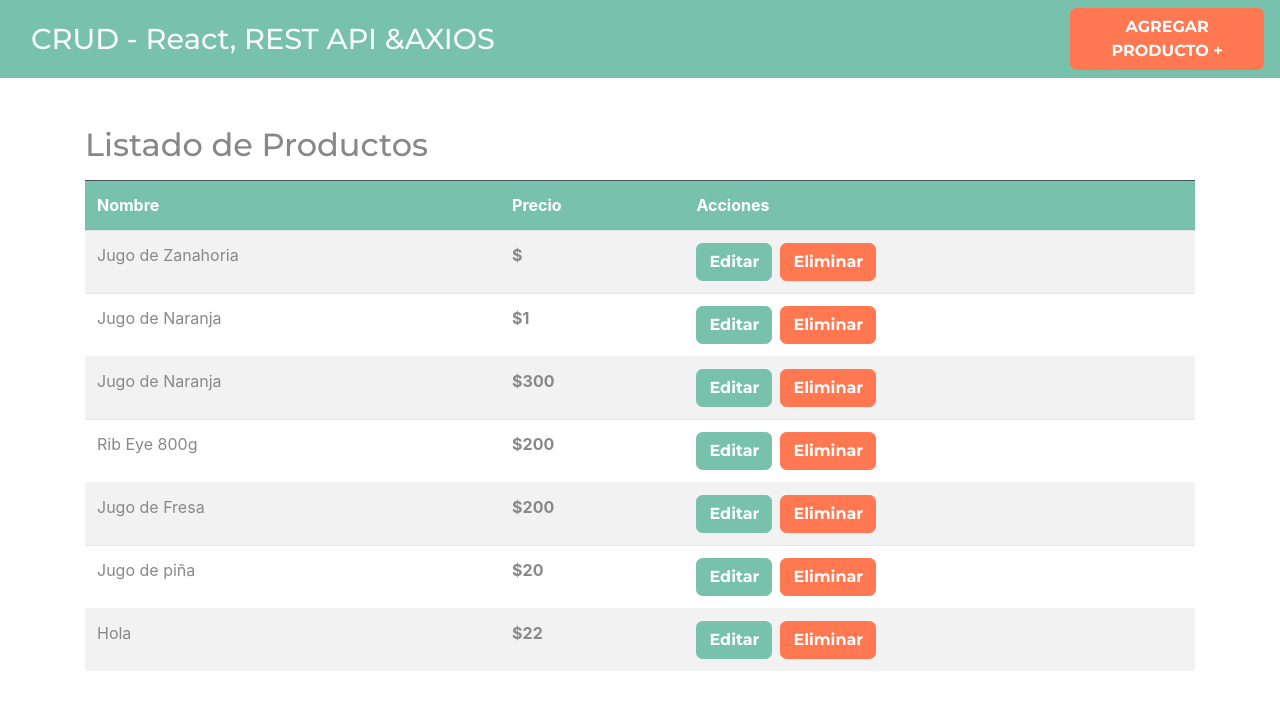
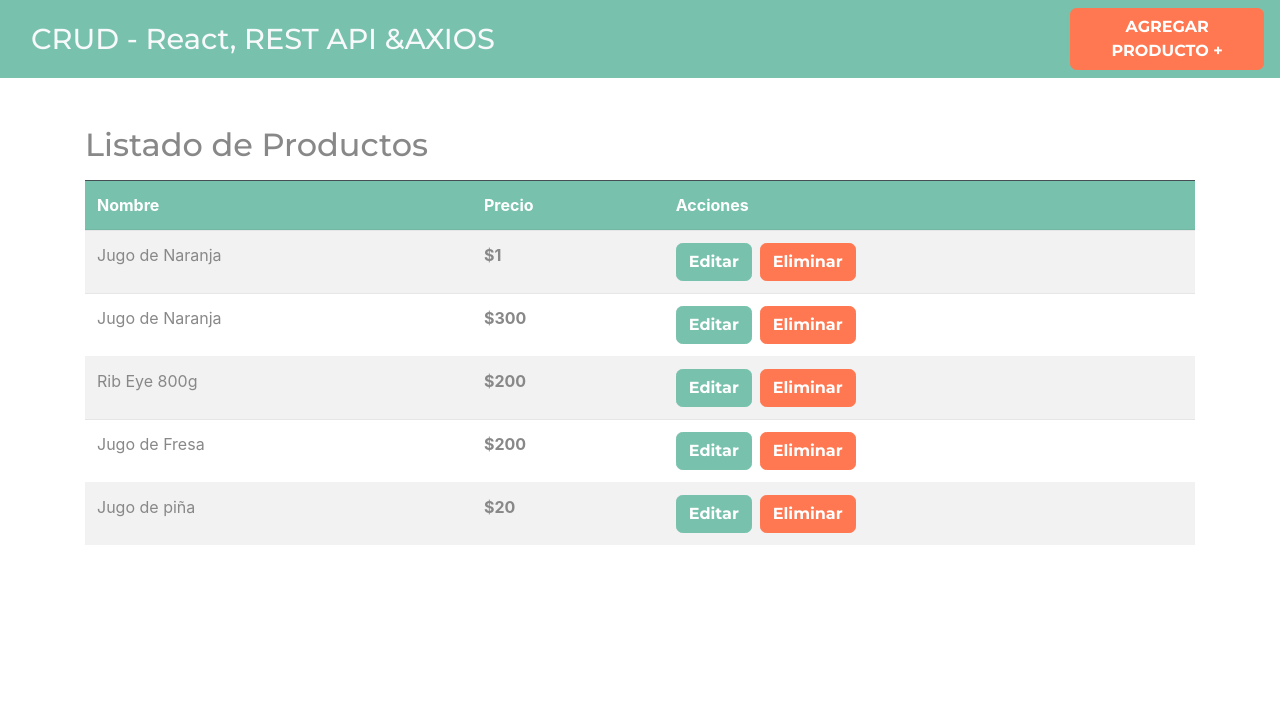
Before and after one commit to NestorSanchezS/ShopProducts-Redux-CRUD, a React (Vite) app: page / in a window 1280 px wide. Shown: the top 710 px of the page. Built offline with nearby package versions, Linux system fonts and the light colour scheme; data requests are answered from the project's data file.

Commit message:
add SweetAlert confirm delete

```diff
--- a/db.json
+++ b/db.json
@@ -1,10 +1,5 @@
 {
   "productos": [
-    {
-      "id": 1,
-      "name": "Jugo de Zanahoria",
-      "precio": "31111"
-    },
     {
       "id": 2,
       "name": "Jugo de Naranja",
@@ -29,11 +24,6 @@
       "name": "Jugo de piña",
       "price": 20,
       "id": 7
-    },
-    {
-      "name": "Hola",
-      "price": 22,
-      "id": 8
     }
   ]
 }
--- a/src/actions/productAction.js
+++ b/src/actions/productAction.js
@@ -81,7 +81,10 @@ export const deleteProductAction = (id) => async (dispatch) => {
   try {
     await clientAxios.delete(`/productos/${id}`);
     dispatch(productDeleteSuccess());
+    //Si se elimina mostrar alierta
+    Swal.fire("Eliminado!", "El producto se eliminó correctamente.", "success");
   } catch (error) {
+    console.log(error);
     dispatch(productDeleteError());
   }
 };
--- a/src/components/Product.jsx
+++ b/src/components/Product.jsx
@@ -2,6 +2,7 @@ import React from "react";
 import { Link } from "react-router-dom";
 import { useDispatch } from "react-redux";
 import { deleteProductAction } from "../actions/productAction";
+import Swal from "sweetalert2";
 
 export const Product = ({ product }) => {
   const { name, price, id } = product;
@@ -9,7 +10,20 @@ export const Product = ({ product }) => {
   const dispatch = useDispatch();
 
   const confirmDeleteProduct = (id) => {
-    dispatch(deleteProductAction(id));
+    Swal.fire({
+      title: "Estas seguro?",
+      text: "Un producto que se elimina no se puede recuperar!",
+      icon: "warning",
+      showCancelButton: true,
+      confirmButtonColor: "#3085d6",
+      cancelButtonColor: "#d33",
+      confirmButtonText: "Si, eliminar!",
+      cancelButtonText: "Cancelar",
+    }).then((result) => {
+      if (result.isConfirmed) {
+        dispatch(deleteProductAction(id));
+      }
+    });
   };
 
   return (
--- a/src/reducers/productsReduces.js
+++ b/src/reducers/productsReduces.js
@@ -33,6 +33,7 @@ export default function (state = initialState, action) {
       };
     case ADD_PRODUCT_ERROR:
     case DOWNLOAD_PRODUCT_ERROR:
+    case PRODUCT_DELETE_ERROR:
       return {
         ...state,
         loading: false,
```
